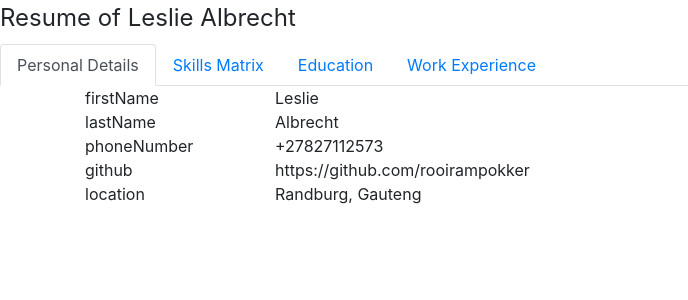
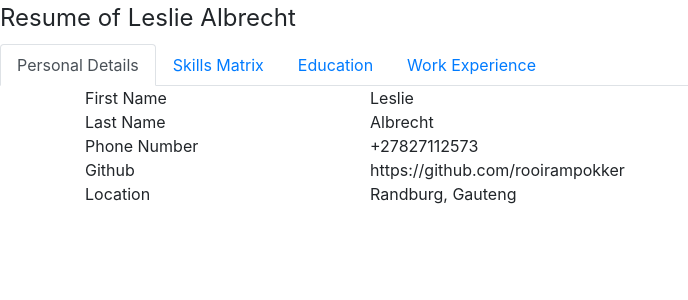
Before and after one commit to rooirampokker/resume-builder, a React (Create React App) app: page / in a window 1280 px wide. Both pictures are taken after a click on the tab "Personal Details". Shown: the top 300 px of the page, without its empty margins (0-688 px from the left). Built offline with nearby package versions, Linux system fonts and the light colour scheme.

Commit message:
added fallback to default content component if no explicit component already exists to allow easier adddition and display of new content

```diff
--- a/src/App.js
+++ b/src/App.js
@@ -24,9 +24,10 @@ class App extends Component {
 
     components = {
         personalDetails: PersonalDetails,
-        education: Education,
-        skillsMatrix: SkillsMatrix,
-        workExperience:WorkExperience
+        education:       Education,
+        skillsMatrix:    SkillsMatrix,
+        workExperience:  WorkExperience,
+        content:         Content
     };
 
 
@@ -36,7 +37,8 @@ class App extends Component {
               const sectionID = this.utils.camelize(sectionName);
               let TabContent = '';
               if (key !== 0) {
-                  TabContent = this.components[sectionID];
+                  //Output to default 'Content' component if there's no explicit component already created - allows for easy addition of new sections to a default component
+                  TabContent = (this.components[sectionID] !== undefined) ? this.components[sectionID] : this.components.content;
                   return (
                           <Tab
                               title   ={sectionName}
--- a/src/containers/Content.jsx
+++ b/src/containers/Content.jsx
@@ -1,24 +1,25 @@
 import React, { Component } from 'react';
 
 const Content = (props) => {
-    const details = Object.keys(props).map((value, key) => {
+    const details = Object.keys(props.details).map((value, key) => {
         if (value !== 'key' && value !== 'id') {
             return(
-                <div className='textLabel'>
-                    {value}
+                <div className="row"
+                     key={"genericContent-"+key}>
+                    <div className='textLabel col-2'>
+                        {value}
+                    </div>
+                    <div className='textValue col'>
+                        {props.details[value]}
+                    </div>
                 </div>
             )
         } else return '';
     });
     return(
-        <>
-            <div
-                className="tab-content"
-                key={props.key}
-                id={"nav-"+props.id}>
-                {props.details}
-            </div>
-        </>
+        <div className="container">
+            {details}
+        </div>
     )
 }
 
--- a/src/containers/Education.jsx
+++ b/src/containers/Education.jsx
@@ -4,7 +4,8 @@ const Education = (props) => {
     const details = Object.keys(props.details).map((value, key) => {
         if (value !== 'key' && value !== 'id') {
             return(
-                <div className='textLabel'>
+                <div className='textLabel'
+                     key={"educationContent-"+key}>
                     {value}
                 </div>
             )
--- a/src/containers/PersonalDetails.jsx
+++ b/src/containers/PersonalDetails.jsx
@@ -2,10 +2,10 @@ import React, { Component } from 'react';
 
 const PersonalDetails = (props) => {
     const details = Object.keys(props.details).map((value, key) => {
-        if (value !== 'key' && value !== 'id') {
             return(
-                <div className="row">
-                    <div className='textLabel col-2'>
+                <div className="row"
+                     key={"personalDetailsContent-"+key}>
+                    <div className='textLabel col-3'>
                         {value}
                     </div>
                     <div className='textValue col'>
@@ -13,7 +13,6 @@ const PersonalDetails = (props) => {
                     </div>
                 </div>
             )
-        } else return '';
     });
     return(
             <div className="container">
--- a/src/containers/SkillsMatrix.jsx
+++ b/src/containers/SkillsMatrix.jsx
@@ -4,7 +4,8 @@ const SkillsMatrix = (props) => {
     const details = Object.keys(props.details).map((value, key) => {
         if (value !== 'key' && value !== 'id') {
             return(
-                <div className='textLabel'>
+                <div className='textLabel'
+                     key={"skillsMatrixContent-"+key}>
                     {value}
                 </div>
             )
--- a/src/containers/WorkExperience.jsx
+++ b/src/containers/WorkExperience.jsx
@@ -4,7 +4,8 @@ const WorkExperience = (props) => {
     const details = Object.keys(props.details).map((value, key) => {
         if (value !== 'key' && value !== 'id') {
             return(
-                <div className='textLabel'>
+                <div className='textLabel'
+                     key={"workExperienceContent-"+key}>
                     {value}
                 </div>
             )
--- a/src/data/Resume.js
+++ b/src/data/Resume.js
@@ -1,11 +1,11 @@
 const Resume = {
     "heading": "Resume of Leslie Albrecht",
     "Personal Details": {
-        "firstName": "Leslie",
-        "lastName": "Albrecht",
-        "phoneNumber": "+27827112573",
-        "github": "https://github.com/rooirampokker",
-        "location": "Randburg, Gauteng"
+        "First Name": "Leslie",
+        "Last Name": "Albrecht",
+        "Phone Number": "+27827112573",
+        "Github": "https://github.com/rooirampokker",
+        "Location": "Randburg, Gauteng"
     },
     "Skills Matrix": {
         "current": {
@@ -249,8 +249,8 @@ const Resume = {
                 "DBDesigner"
             ],
             "reasonToLeave": "Needed a company that would allow me to grow professionally"
-        }
-    ]
+        },
+    ],
 }
 
 export default Resume;
```
